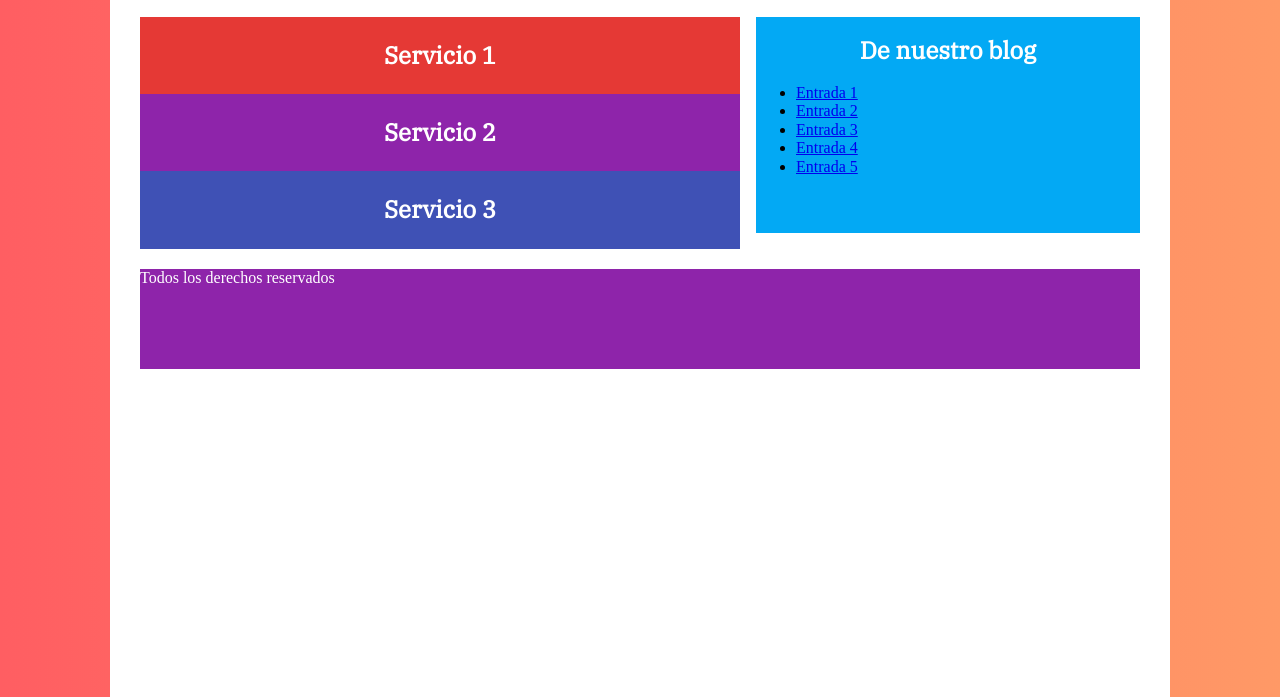
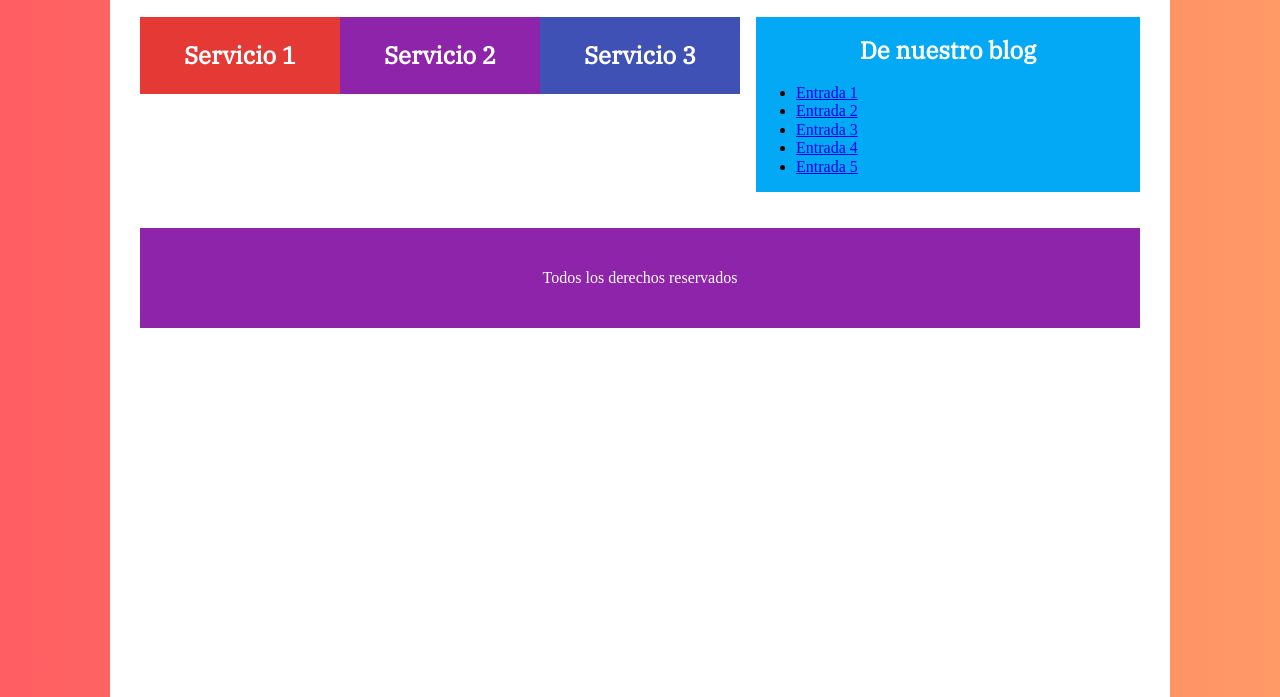
Before and after one commit to CristianSifuentes/Flexbox-Conceptos, a plain HTML site: page 07/index.html in a window 1280 px wide. Shown: the part 103-800 px from the top of the page. Drawn offline with nearby package versions, Linux system fonts and the light colour scheme.

Commit message:
CSC 2018/07/19: Práctica

```diff
--- a/07/styles.css
+++ b/07/styles.css
@@ -89,15 +89,19 @@ aside {
         flex: 1;
     }
 }
-.servicios {
-    /* Flex aqui*/
-}
+
 .servicios .servicio {
     /* Flex aqui*/
 }
 @media screen and (min-width:768px) {
+    .servicios {
+        /* Flex aqui*/
+        display: flex;
+
+    }
     .servicios .servicio {
         /* Flex aqui*/
+        flex: 1;
     }
 }
 
@@ -120,6 +124,11 @@ footer {
     background-color: #8E24AA;
     margin-top: 20px;
     /* Flex aqui*/
+
+    display: flex;
+
+    justify-content: center;
+    align-items: center;
 }
 footer p {
     color: white;
```
